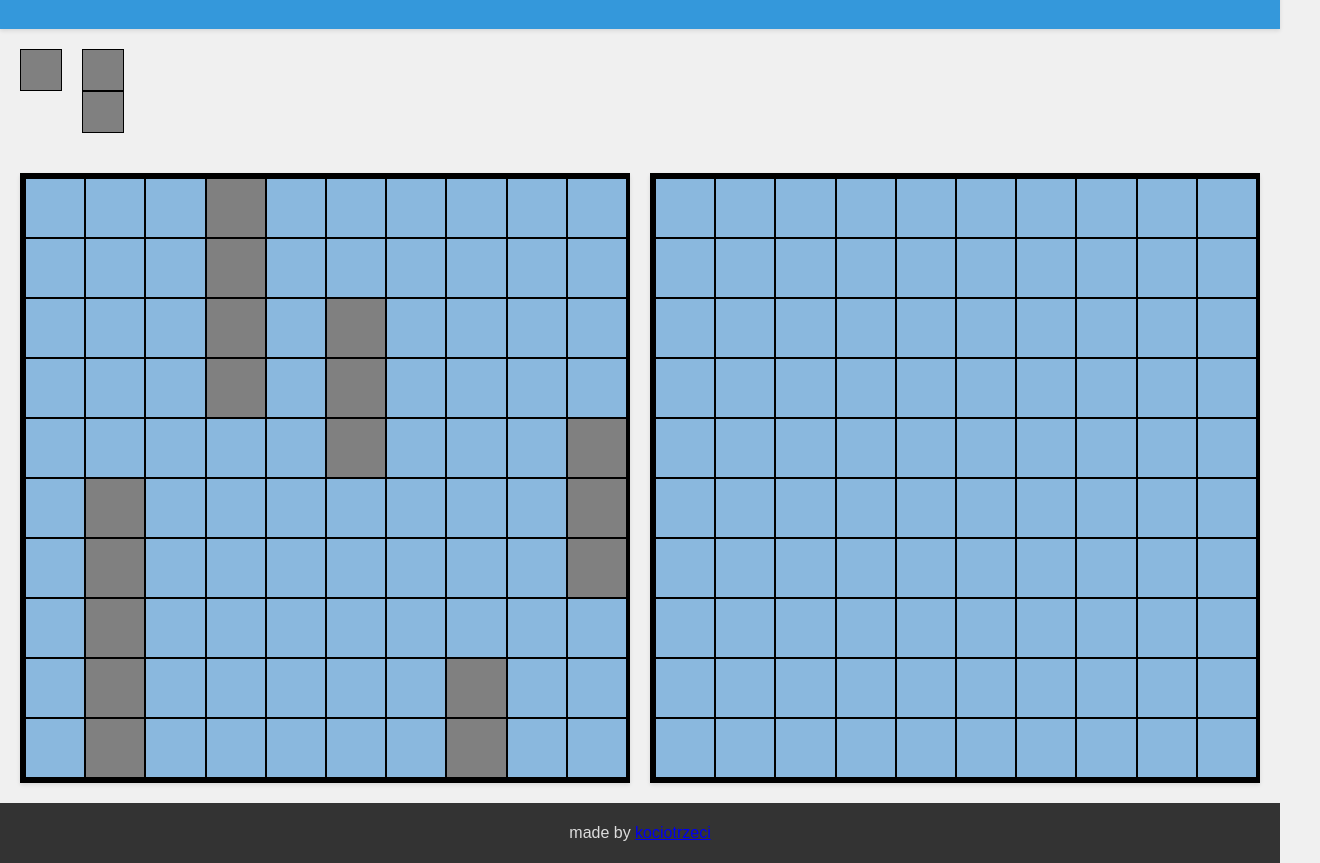
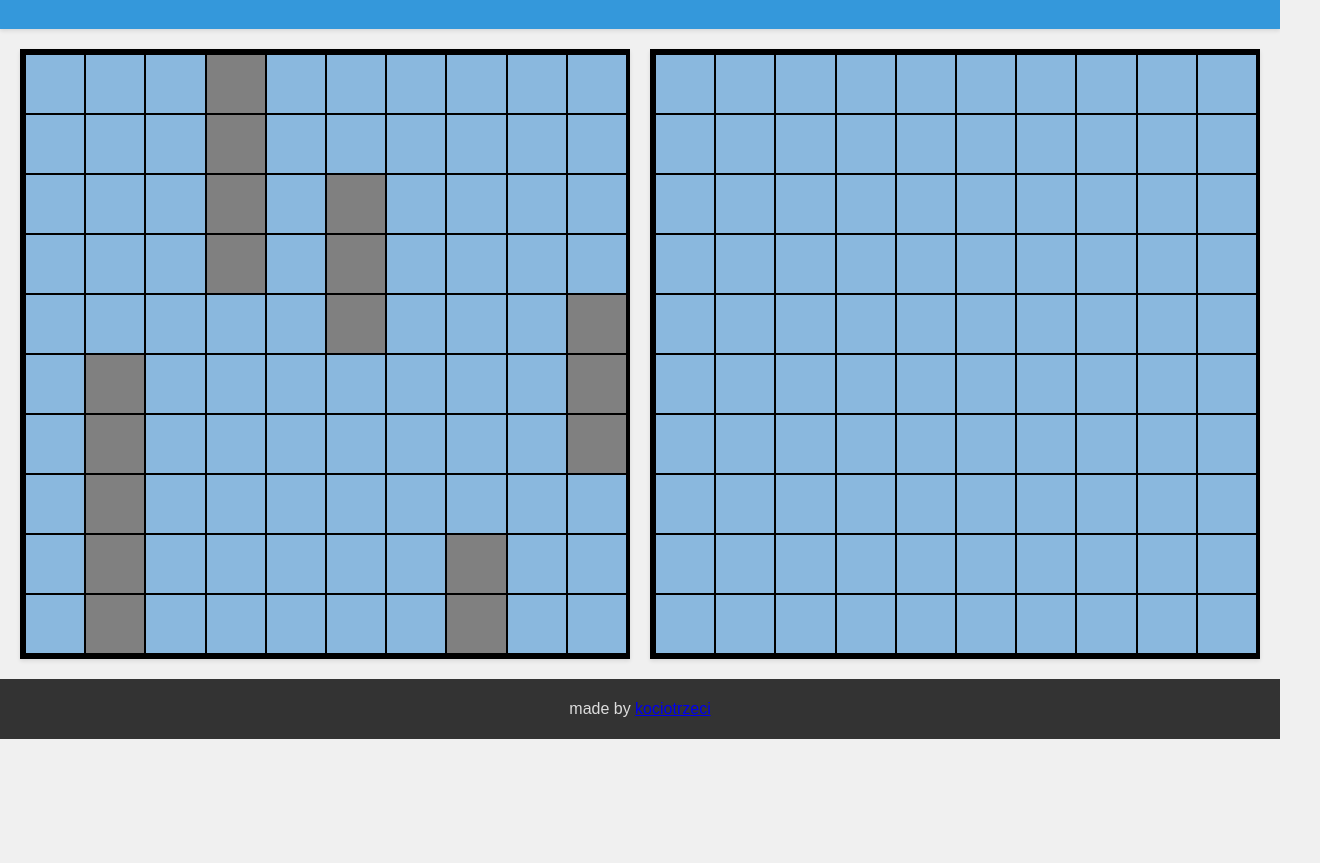
Before and after one commit to kociotrzeci/battleships, a website built with webpack: page src/index.html in a window 1280 px wide. Shown: the part 72-935 px from the top of the page, 1320 px wide, since content can reach past the window. After the commit the page ends 811 px from the top, so only its background shows below. Built offline with nearby package versions, Linux system fonts and the light colour scheme.

Commit message:
reverting to usable state, project finish

```diff
--- a/src/index.html
+++ b/src/index.html
@@ -10,15 +10,6 @@
     <div id="header">
       <p>Battleships</p>
     </div>
-    <div id="menuBar">
-      <div draggable="true" ondragstart='drag(event)'>
-        <div class="cell ship" id="1"></div>
-      </div>
-      <div draggable="true">
-        <div class="cell ship" id="2"></div>
-        <div class="cell ship" id="2"></div>
-      </div>
-            </div>
       <div id="content">
         <div id="left-panel"></div>
         <div id="right-panel"></div>
--- a/src/styles.scss
+++ b/src/styles.scss
@@ -67,6 +67,11 @@ body {
     background-color: black;
   }
 }
+.cell.shoot.ship {
+  span {
+    background-color: red;
+  }
+}
 
 .cell.ship.shoot.sunk {
   span {
```
Also changed, not shown: dist/index.html, dist/main.js.
